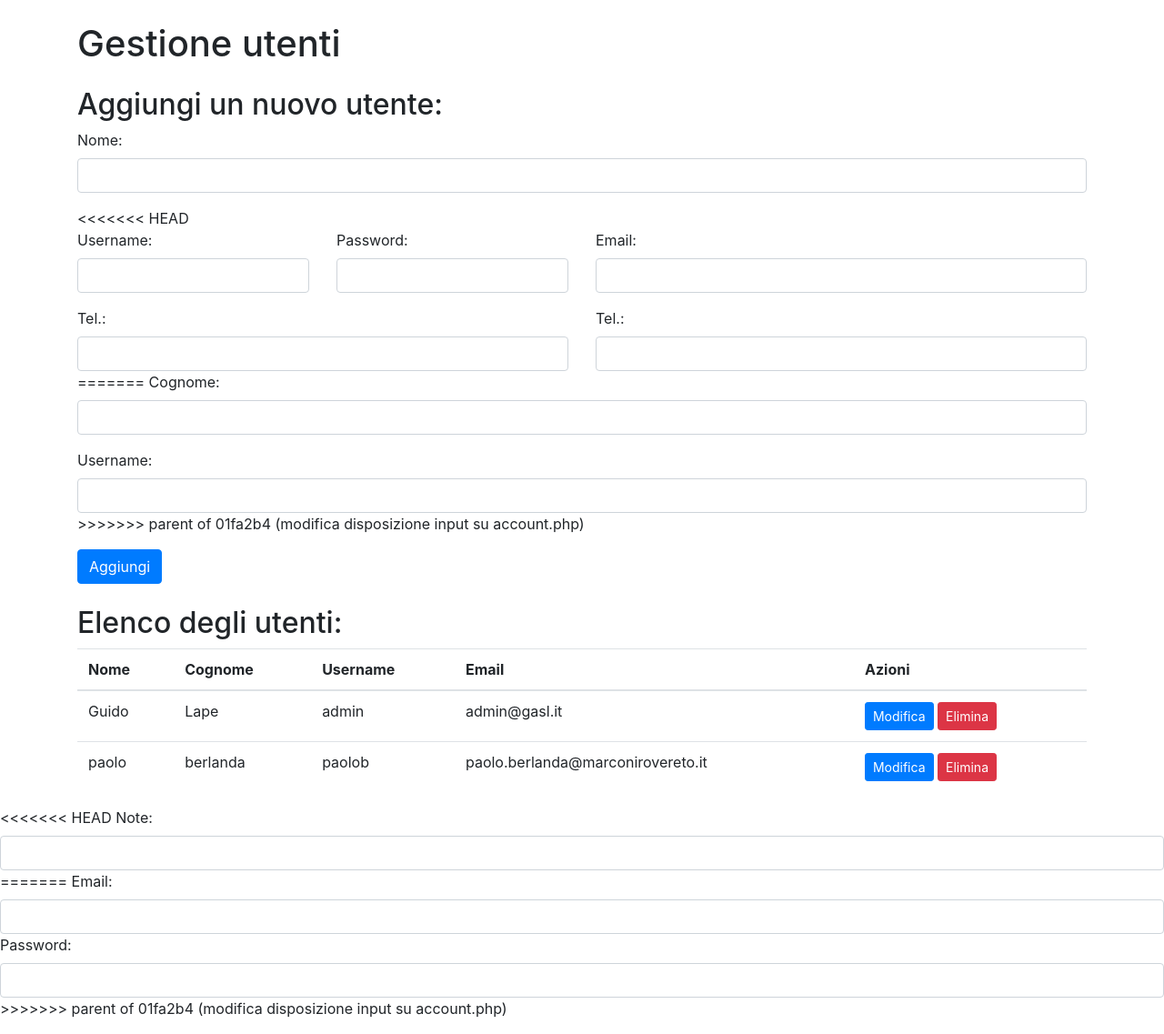
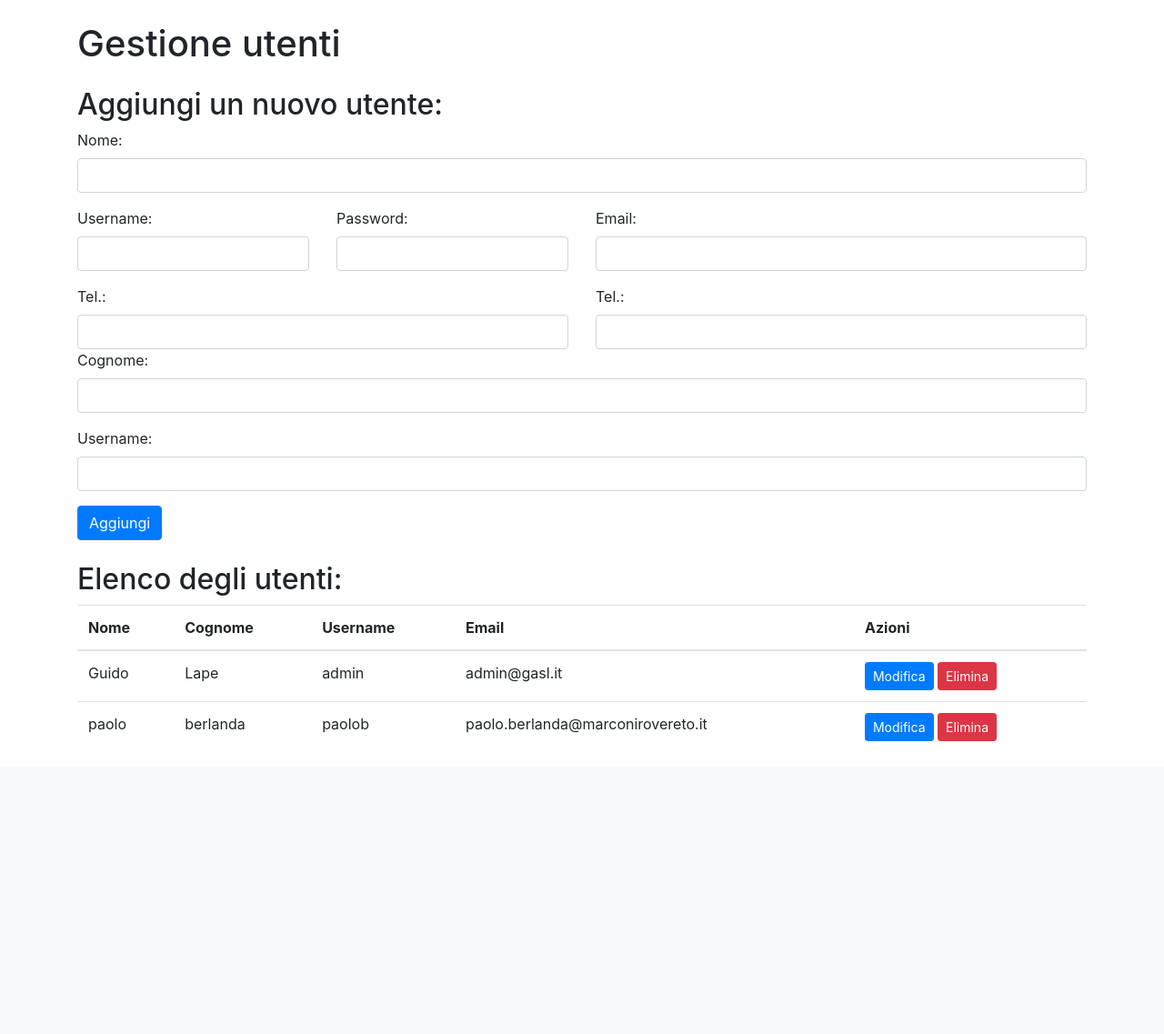
Before and after one commit to pberlanda/gasl, a PHP site: page /accounts.php in a window 1280 px wide. Shown: the part 56-1193 px from the top of the page at 91% size. After the commit the page ends 871 px from the top, so only its background shows below. Run offline with PHP 8.4, Linux system fonts and the light colour scheme; a user stored in the database is signed in; data comes from the database, SQL or seed files in the repository; data that the repository does not hold is empty; some libraries are stand-ins or nearby versions.

Commit message:
avevo fatto delle modifiche non completate in accounts.php ora commentate

```diff
--- a/accounts.php
+++ b/accounts.php
@@ -20,7 +20,7 @@ $dbusername = $config->database->dbusername;
 $dbpassword = $config->database->dbpassword;
 $dbname = $config->database->dbname;
 
-echo "<script> ".$dbhost." ".$dbusername." ".$dbpassword." "." ".$dbname."</script>";
+//echo "<script> ".$dbhost." ".$dbusername." ".$dbpassword." "." ".$dbname."</script>";
 
 $conn = mysqli_connect($servername, $dbusername, $dbpassword, $dbname);
 
@@ -124,7 +124,6 @@ $result = mysqli_query($conn, $sql);
                 <input type="text" class="form-control" name="nome" id="nome" required>
             </div>
             <div class="form-group">
-<<<<<<< HEAD
                 <div class="row">
                     <div class="col-md-3">
                         <label for="username">Username:</label>
@@ -153,7 +152,6 @@ $result = mysqli_query($conn, $sql);
                         <input type="tel2" class="form-control" name="tel2" id="tel2">
                     </div>
                 </div>
-=======
                 <label for="cognome">Cognome:</label>
                 <input type="text" class="form-control" name="cognome" id="cognome" required>
             </div>
@@ -161,7 +159,6 @@ $result = mysqli_query($conn, $sql);
                 <label for="username">Username:</label>
                 <input type="text" class="form-control" name="username" id="username" required onkeyup="verificaDisponibilitaUsername()"> <!-- verifica che il nome utente sia disponibile -->
                 <span id="username-error" class="text-danger"></span>
->>>>>>> parent of 01fa2b4 (modifica disposizione input su account.php)
             </div>
 
             <div class="form-group">
@@ -215,15 +212,14 @@ $result = mysqli_query($conn, $sql);
 // Chiudi la connessione al database
 mysqli_close($conn);
 ?>
-<<<<<<< HEAD
-                <label for="note">Note:</label>
+
+
+<!--                <label for="note">Note:</label>
                 <input type="text" class="form-control" name="note" id="note">
-=======
                 <label for="email">Email:</label>
-                <input type="email" class="form-control" name="email" id="email" required onkeyup="verificaDisponibilitaEmail()"> <!-- verifica che l'email non sia già stata utilizzata -->
+                <input type="email" class="form-control" name="email" id="email" required onkeyup="verificaDisponibilitaEmail()">  verifica che l'email non sia già stata utilizzata
                 <span id="email-error" class="text-danger"></span>
             </div>
             <div class="form-group">
                 <label for="password">Password:</label>
-                <input type="password" class="form-control" name="password" id="password" required>
->>>>>>> parent of 01fa2b4 (modifica disposizione input su account.php)
+                <input type="password" class="form-control" name="password" id="password" required>-->
```
Also changed, not shown: 1 other file.
